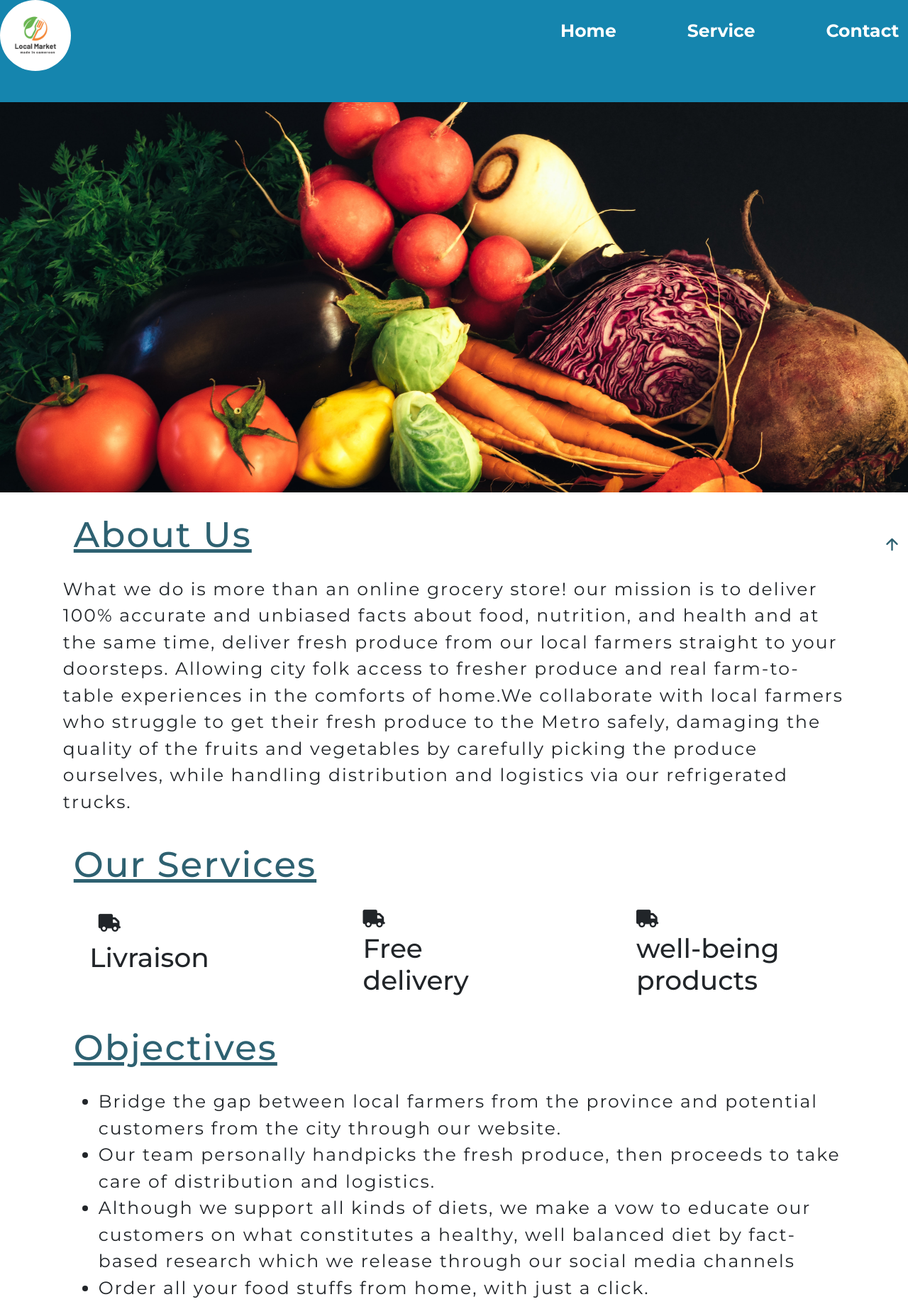
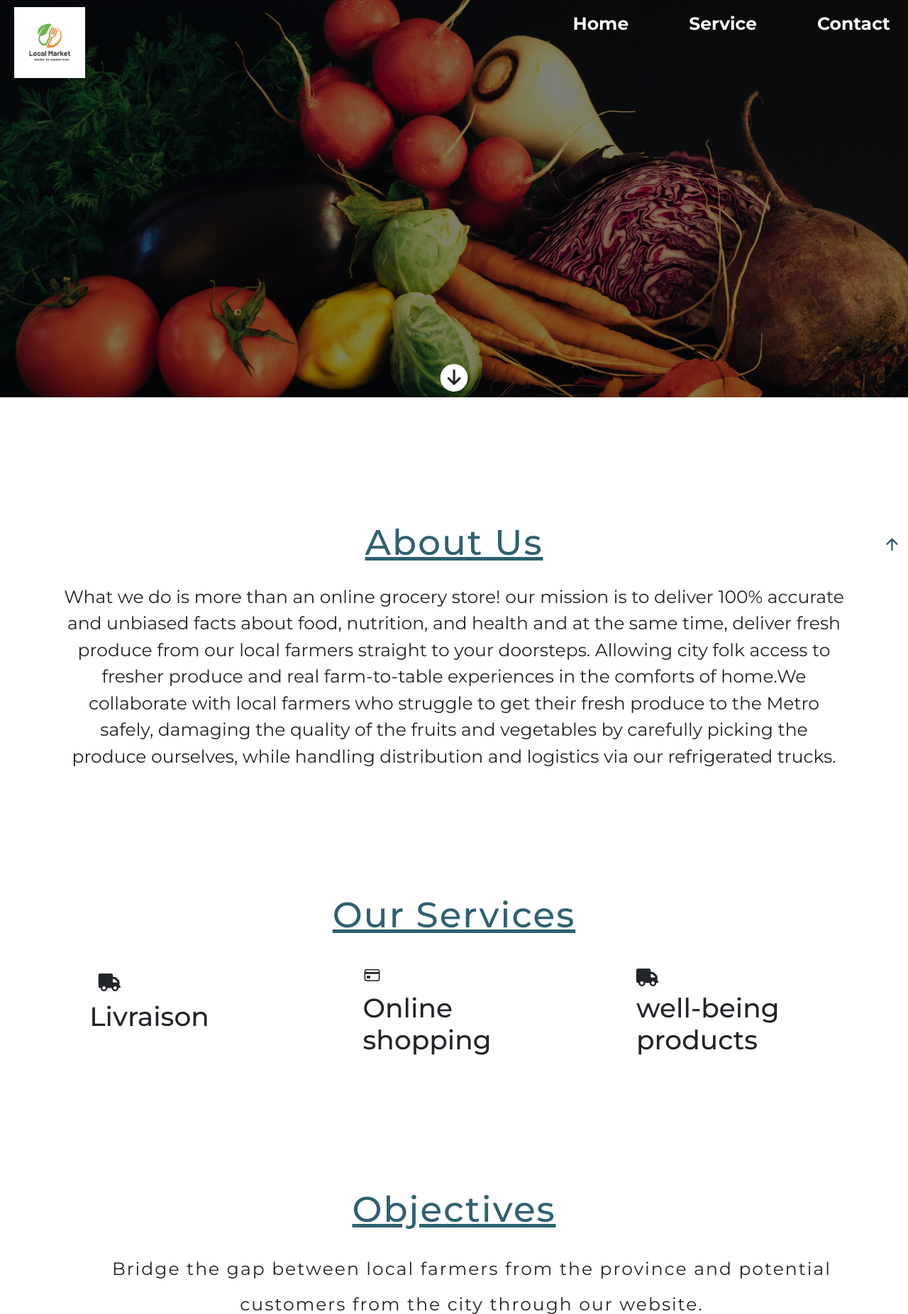
Before and after one commit to Kate-Parker/Level1-Excercises, a plain HTML site: page project#1/landingpage.html in a window 1280 px wide. Shown: the top 1852 px of the page at 71% size. Drawn offline with nearby package versions, Linux system fonts and the light colour scheme.

Commit message:
updating

```diff
--- a/project#1/contact.css
+++ b/project#1/contact.css
@@ -7,8 +7,7 @@ html,body{
    box-sizing: border-box;
    font-size: 25px;
    font-family: 'Montserrat', sans-serif;
-   background-color: #613F75;
-   /* background-color:#E5C3D1; */
+
 }
 header.header-container nav img{
    width: 100px;
--- a/project#1/landing.css
+++ b/project#1/landing.css
@@ -10,13 +10,10 @@ html,body{
 }
 header.header-container nav img{
     width: 100px;
-    clip-path: circle();
+    /* clip-path: circle(); */
 }
 header.header-container{
-    height: 18vh;
-    width: 100vw;
-    overflow: hidden;
-    background-color: rgb(21, 133, 174);
+   padding: 10px 20px;
 }
 header.header-container nav ul.navigation-container{
     display:flex;
@@ -26,42 +23,71 @@ header.header-container nav ul.navigation-container{
 header.header-container nav ul.navigation-container li {
     list-style: none;
     font-weight: 700;
-    padding: 1rem 0.5rem;
+    padding: 0.2rem;
 }
 header.header-container nav ul.navigation-container li a.nav-links{
     text-decoration: none;
     color: white;
 }
 header.header-container nav ul.navigation-container li:hover{
-    background-color: orange;
-    transition: 2s ease-in-out;
+   text-decoration: underline;
+    transition: 0.4s ease-in-out;
     cursor: pointer;
-    text-decoration: underline;
+
 }
 #welcome-container{
-    background-image: url(./assets/images/4.jpg);
+    background: url(./assets/images/4.jpg) rgba(0, 0, 0, 0.5);
     background-size: cover;
+    background-blend-mode: multiply;
     background-position: center center;
-    height: 550px;
+    height: 70vh;
+    position: relative;
 }
-#first-section div.about-us{
-    display: flex;
-    justify-content:center;
-    gap:3rem;
-    margin:5px  130px;
+#sliding-arrow{
+    position: absolute;
+    bottom: -30px;
+    transform:translate(-50%,-50%);
+    left: 50%;
+    padding: 10px;
+    clip-path: circle();
+    background-color: #fff;
+}
+.sub-container{
+    margin-top: 20vh;
+    text-align: center;
+}
+.sop-container{
+    margin-top: 20vh;
+}
+.sop-container h2{
+    text-align: center;
 }
 h2{
     color: #2E6171;
     padding: 15px;
-    margin-top: 15px;
     text-decoration: underline;
     letter-spacing: 2px;
 }
-.intro, p{
-    text-decoration: none;
+.objectives{
+    margin-top: 20vh;
+    text-align: center;
     letter-spacing: 2px;
 }
-
+.objectives ul li{
+    list-style: none;
+    line-height: 50px;
+}
+.testimonials h2{
+    margin-top: 20vh;
+    text-align: center;
+    text-decoration: underline;
+    letter-spacing: 2px;
+ }
+.testimonials img{
+    width: 130px;
+    clip-path: circle();
+    align-items: center;
+}
 footer{
     height: 400px;
     background-color: #000;
@@ -88,32 +114,25 @@ footer{
     cursor: pointer;
     /* animation: setcolor 1s 2.4s ease-in-out infinite; */
  }
- .testimonials h2{
-    padding: 15px;
-    margin-top: 15px;
-    text-decoration: underline;
-    letter-spacing: 2px;
- }
- .testimonials img{
-    width: 200px;
-    clip-path: circle();
- }
- .testimonials p{
-    text-align: center;
-   margin-top: 5px;
- }
+
  #arrow-btn{
     position: fixed;
     bottom: 10px;
     right: 10px;
     color: #2E6171;
- }
-#cta-btn{
-    margin: 07%;
+}
+button{
+    font-size: 18px;
+    font-weight: bold;
+    text-transform: uppercase;
+    background: #7B886F;
+    width: 160px;
+    margin: 15vh ;
+    padding: 15px;
     text-align: center;
-    padding: 15px;
-    background-color: #2E6171;
-    border: none;
+    /*
+    box-shadow: 5px 10px ;
+    border: none;  */
 }
 #cta-btn a{
     color: #fff;
--- a/project#1/landingpage.html
+++ b/project#1/landingpage.html
@@ -18,9 +18,11 @@
     <link href="https://cdn.jsdelivr.net/npm/bootstrap@5.0.2/dist/css/bootstrap.min.css" rel="stylesheet" integrity="sha384-EVSTQN3/azprG1Anm3QDgpJLIm9Nao0Yz1ztcQTwFspd3yD65VohhpuuCOmLASjC" crossorigin="anonymous">
     <!-- external stylesheet -->
     <link rel="stylesheet" href="landing.css">
+
 </head>
 <body>
     <!-- Header  -->
+    <div id="welcome-container">
         <header class="header-container">
             <nav class="navigation">
                 <img src="./assets/images/logo.png" alt="logo">
@@ -32,23 +34,27 @@
                 </ul>
             </nav>
         </header>
-            <div id="welcome-container">
+        <div id="sliding-arrow">
+            <i class="fas fa-arrow-down"></i>
         </div>
+    </div>
+
+
 
     <!-- About-Us Section -->
     <section id="second">
         <div class="container">
-            <div>
+            <div class="sub-container">
                 <h2>About Us</h2>
                 <p> What we do is more than an online grocery store! our mission is to deliver 100% accurate and unbiased facts about food, nutrition, and health and at the same time, deliver fresh produce from our local farmers straight to your doorsteps.
                     Allowing city folk access to fresher produce and real farm-to-table experiences in the comforts of home.We collaborate with local farmers who struggle to get their fresh produce to the Metro safely, damaging the quality of the fruits and vegetables by carefully picking the produce ourselves, while handling distribution and logistics via our refrigerated trucks.
                 </p>
             </div>
 
-            <div> <!--our serives blocs-->
+            <div class="sop-container"> <!--our serives blocs-->
                 <h2>Our Services</h2> <!--title-->
 
-                <div class="container row justify-content-between"> <!--all 3 services-->
+                <div class="container row justify-content-between mt-3"> <!--all 3 services-->
                     <div class="col-3"> <!--one service-->
                         <div> <!--large icon-->
                             <i class="fas fa-truck w-100 p-2"></i>
@@ -58,9 +64,9 @@
 
                     <div class="col-3"> <!--one service-->
                         <div> <!--large icon-->
-                            <i class="fas fa-truck"></i>
+                            <ion-icon name="card-outline"></ion-icon>
                         </div>
-                        <h4>Free delivery</h4>
+                        <h4>Online shopping</h4>
                     </div>
 
                     <div class="col-3"> <!--one service-->
@@ -73,13 +79,13 @@
             </div>
 
             <!-- Objectives section -->
-            <div  class="intro">
+            <div  class="objectives">
                 <h2>Objectives</h2>
                 <div>
                     <ul>
                         <li>Bridge the gap between local farmers from the province and potential customers from the city through our website.</li>
                         <li>Our team personally handpicks the fresh produce, then proceeds to take care of distribution and logistics.</li>
-                        <li>Although we support all kinds of diets, we make a vow to educate our customers on what constitutes a healthy, well balanced diet by fact-based research which we release through our social media channels</li>
+                        <li>Although we support all kinds of diets, we make a vow to educate our customers on what constitutes a healthy and well balanced diet.We release them through our social media channels.</li>
                         <li>Order all your food stuffs from home, with just a click.</li>
                     </ul>
                 </div>
@@ -108,7 +114,7 @@
                     <div class="col-3">
                         <div>
                             <img src="./assets/images/naomi.jpeg" alt="">
-                            <p>"Marc Nelson<br>Got my veggies delivered from Fresh Produce. It's fresh and cheaper than most grocery stores. 6am already on my doorstep. Love it. Thank you</p>
+                            <p>"Marc Nelson <br>Got my veggies delivered from Fresh Produce. It's fresh and cheaper than most grocery stores. 6am already on my doorstep. Love it. Thank you</p>
                         </div>
 
                     </div>
--- a/project#1/style.css
+++ b/project#1/style.css
@@ -7,18 +7,15 @@ html,body{
     box-sizing: border-box;
     font-size: 25px;
     font-family: 'Montserrat', sans-serif;
-    /* background-color: #613F75; */
-    background-color:#E5C3D1;
 }
 header.header-container nav img{
-    width: 100px;
+    width: 80px;
     clip-path: circle();
 }
-header.header-container{
-    height: 18vh;
-    width: 100vw;
-    overflow: hidden;
-    background-color: rgb(21, 133, 174);
+header.header-container {
+
+    padding: 10px 20px;
+
 }
 header.header-container nav ul.navigation-container{
     display:flex;
@@ -35,19 +32,32 @@ header.header-container nav ul.navigation-container li a.nav-links{
     color: white;
 }
 header.header-container nav ul.navigation-container li:hover{
-    background-color: orange;
-    transition: 2s ease-in-out;
+    transition: 0.4s ease-in-out;
     cursor: pointer;
     text-decoration: underline;
 }
 #welcome-container{
-    background-image: url(./assets/images/5.jpg);
+    background: url(./assets/images/5.jpg) rgba(0, 0, 0, 0.5);
     background-size: cover;
+    background-blend-mode: multiply;
     background-position: center center;
-    height: 550px;
+    height: 70vh;
+    position: relative;
+}
+#sliding-arrow{
+    position: absolute;
+    bottom: -30px;
+    transform:translate(-50%,-50%);
+    left: 50%;
+    padding: 10px;
+    clip-path: circle();
+    background-color: #fff;
+}
+.card{
+      color: red;
 }
 #items{
-    max-width: 1000px;
+    /* max-width: 1000px; */
     margin: auto;
     overflow: auto;
     margin-top: 15vh;
@@ -100,14 +110,14 @@ footer{
     color: #fff;
     border-bottom: 1px dotted gray;
  }
- .footer-content{
+.footer-content{
     width: 20%;
     color: rgb(98, 139, 139);
     margin: auto;
     justify-content: space-between;
     /* animation: setcolor 1s 2.4s ease-in-out infinite; */
  }
- #arrow-btn{
+#arrow-btn{
     position: fixed;
     bottom: 10px;
     right: 10px;
@@ -115,7 +125,7 @@ footer{
  }
 
 
- .intro-text{
+.intro-text{
     text-align: center;
     width: 70%;
     align-items: center;
```
Also changed, not shown: project#1/service.html (+29 -16 lines), project#1/assets/images/baton.webp (added), project#1/assets/images/eru.jpeg (added), project#1/assets/images/miondo.webp (added), project#1/assets/images/ndole.webp (added), project#1/assets/images/penja.webp (added), project#1/assets/images/poulet-fumé.webp (added), project#1/assets/images/red oil.webp (added), project#1/assets/images/rondel.webp (added). Lines whose indentation alone changed are shown as unchanged.
